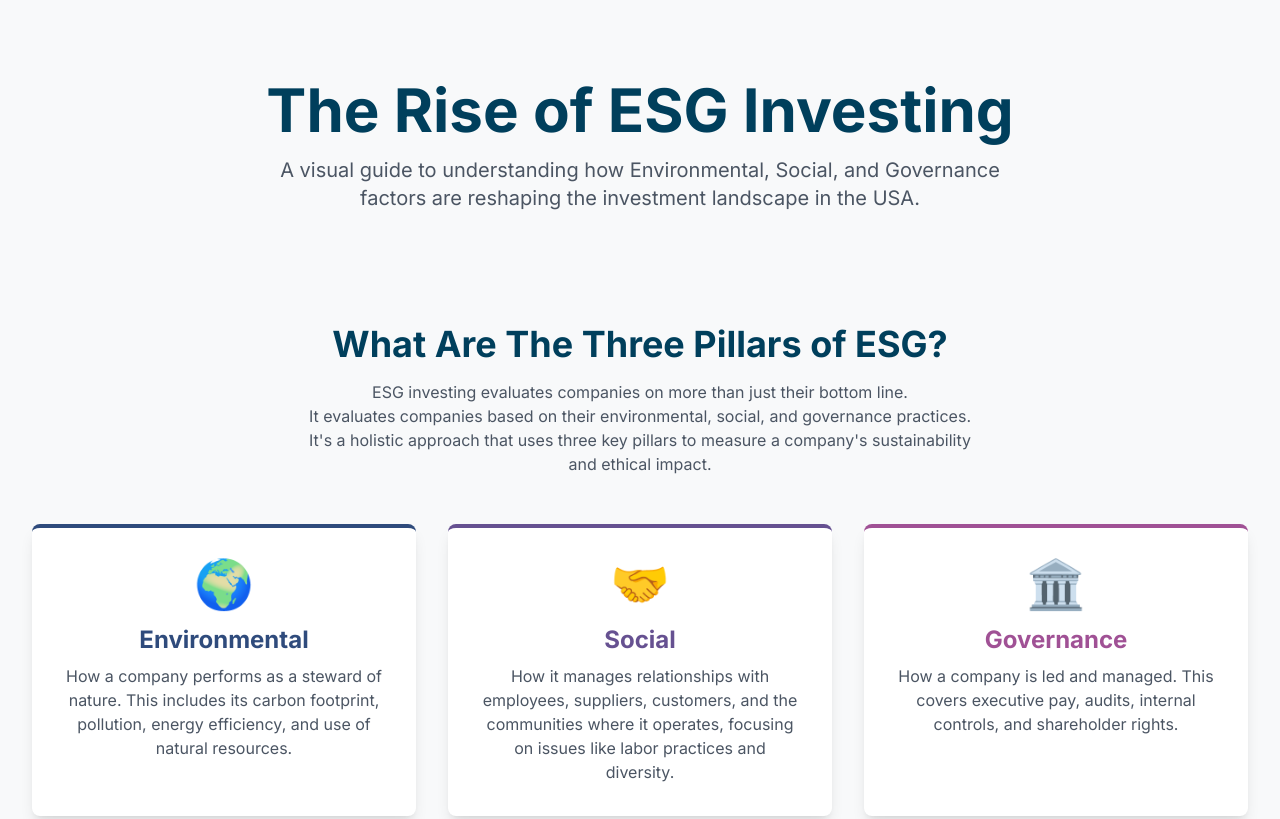
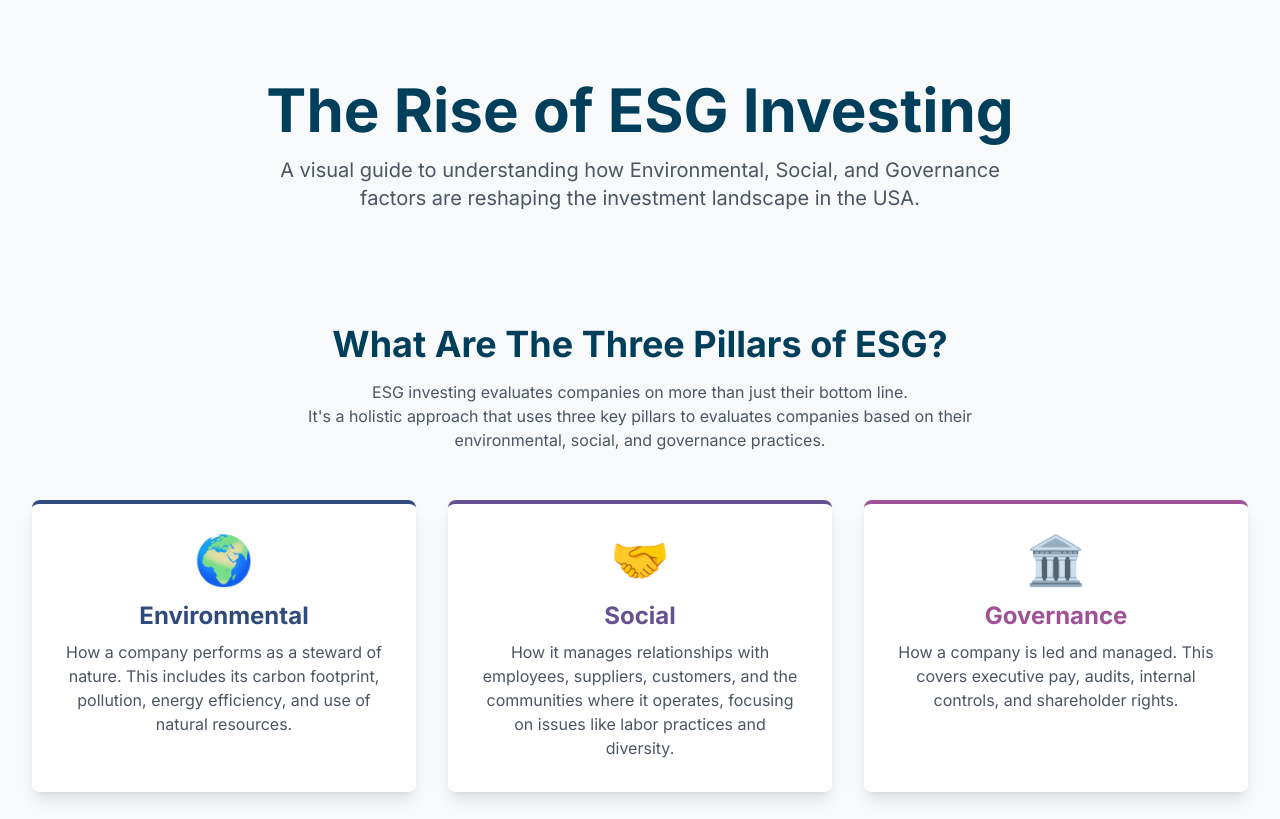
Before and after one commit to yyyprojects/EsgStock6, a plain HTML site: page index.html in a window 1280 px wide. Shown: the top 819 px of the page. Drawn offline with nearby package versions, Linux system fonts and the light colour scheme.

Commit message:
Update index.html

```diff
--- a/index.html
+++ b/index.html
@@ -57,7 +57,7 @@
         <section id="pillars" class="py-16">
             <div class="text-center mb-12">
                 <h2 class="text-3xl md:text-4xl font-bold text-[#003F5C]">What Are The Three Pillars of ESG?</h2>
-                <p class="text-gray-600 mt-4 max-w-2xl mx-auto">ESG investing evaluates companies on more than just their bottom line.<br>It evaluates companies based on their environmental, social, and governance practices. It's a holistic approach that uses three key pillars to measure a company's sustainability and ethical impact.</p>
+                <p class="text-gray-600 mt-4 max-w-2xl mx-auto">ESG investing evaluates companies on more than just their bottom line.<br>It's a holistic approach that uses three key pillars to evaluates companies based on their environmental, social, and governance practices.</p>
             </div>
             <div class="grid grid-cols-1 md:grid-cols-3 gap-8 text-center">
                 <div class="bg-white p-8 rounded-lg shadow-lg border-t-4 border-[#2F4B7C]">
```
